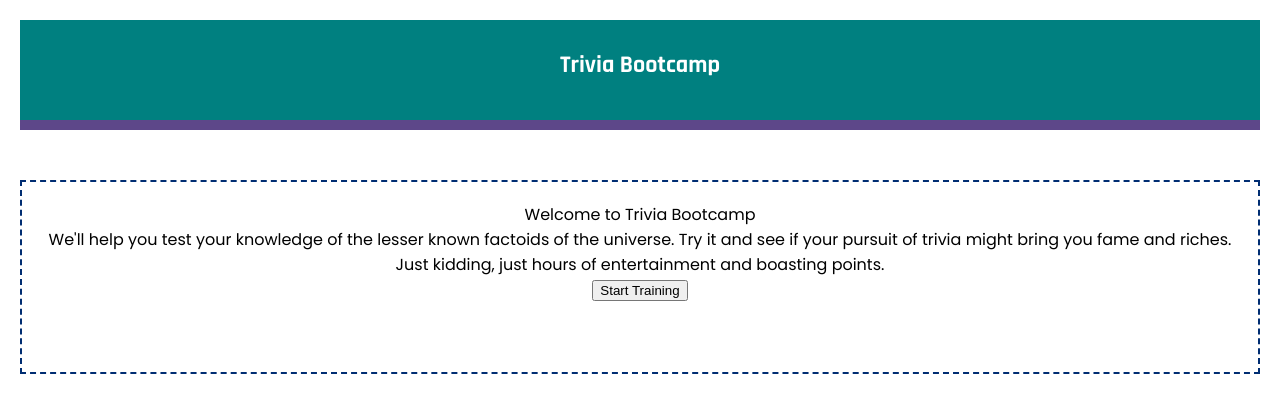
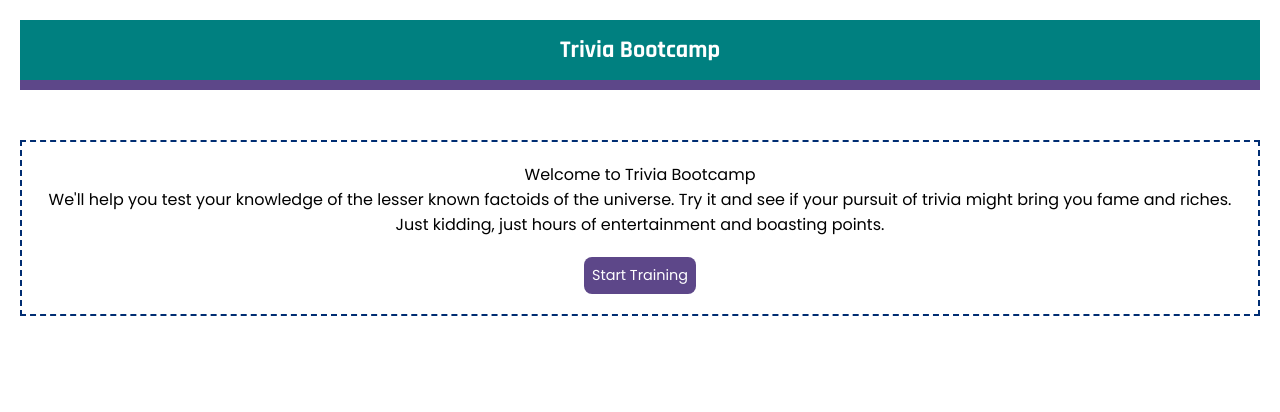
Before and after one commit to cch5ng/se_tndm, a React (Create React App) app: page / in a window 1280 px wide. Shown: the top 412 px of the page. Built offline with nearby package versions, Linux system fonts and the light colour scheme.

Commit message:
stub out main page button control style

```diff
--- a/src/App.module.css
+++ b/src/App.module.css
@@ -1,7 +1,13 @@
+* {
+  margin: 0;
+  padding: 0;
+  box-sizing: border-box;
+  font-family: 'Poppins', sans-serif;
+}
+
 .App {
   text-align: center;
   padding: 20px;
-  font-family: 'Poppins', sans-serif;
 }
 
 
@@ -11,7 +17,7 @@
   min-height: 70px;
   color: #fff;
   font-size: 1.5em;
-  padding-top: 30px;
+  padding-top: 15px;
   border-bottom: 10px solid #5d4789;
 }
 
@@ -21,3 +27,20 @@
   padding: 20px;
   border: 2px dashed #002d72;
 }
+
+.button {
+  min-width: 110px;
+  margin-top: 20px;
+  padding: 8px;
+  background-color: #5d4789;
+  color: #fff;
+  font-size: 0.9rem;
+  border: none;
+  border-radius: 8px;
+}
+
+.button:hover,
+.button:focus,
+.button:active {
+  background-color: #8d7eac;
+}
```
